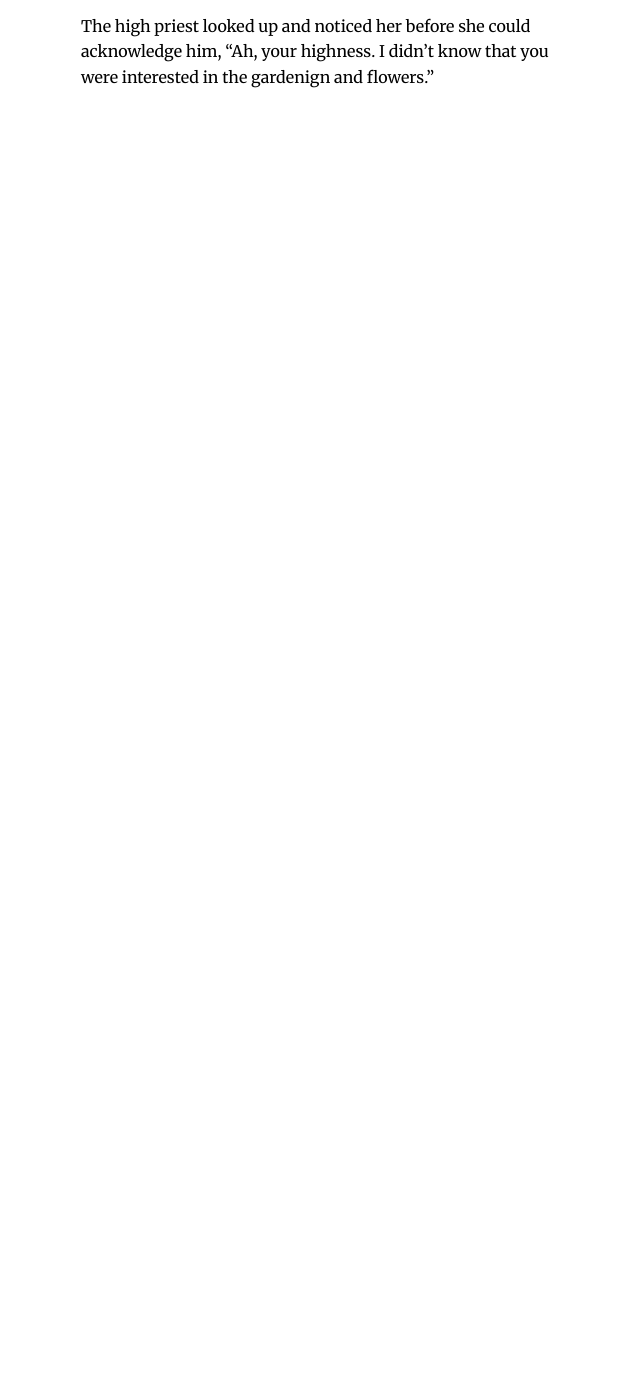
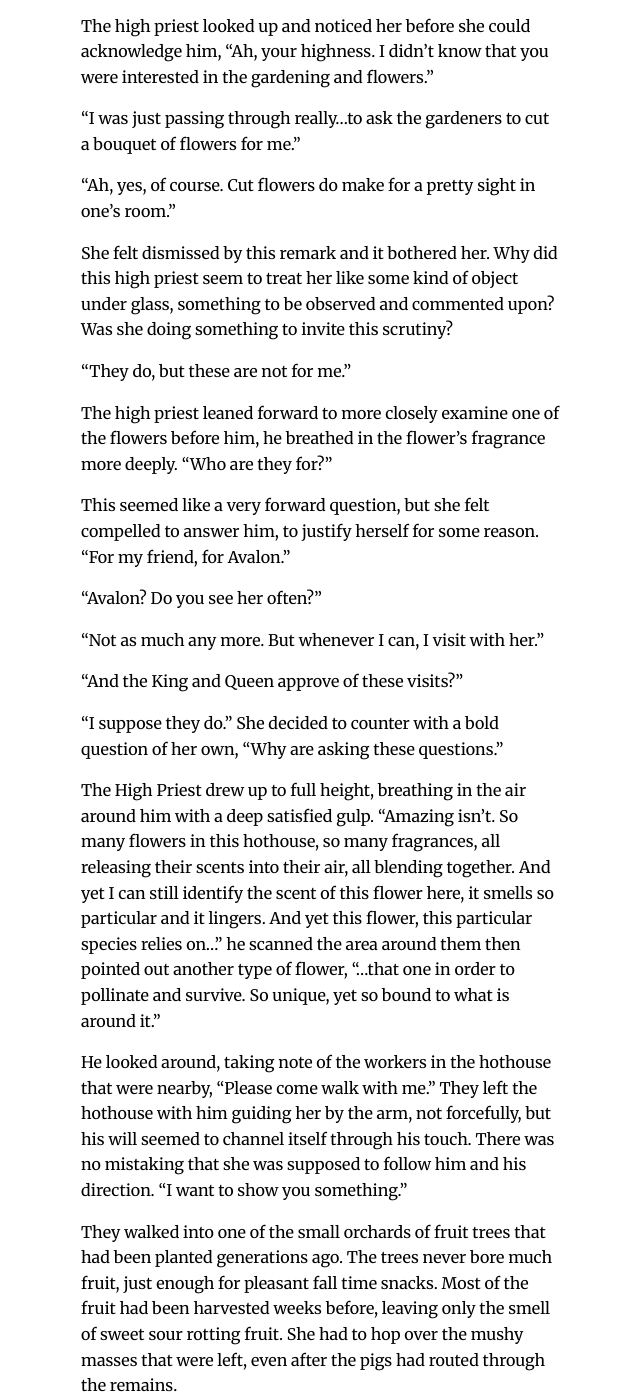
Before and after one commit to brodieaustin/avalon-novel, a Jekyll site: the page built from index.markdown, in a window 1280 px wide and 1400 px high, scrolled down 34064 px. Shown: the whole window, without its empty margins (319-959 px from the left). Built offline with Jekyll 4.4.1, drawn with Linux system fonts in a browser that asks for light colours; our own code applies the rules of GitHub Pages for plain Markdown files; before the commit the page ends 34186 px from its top, so only the background shows below that; some of the changed text lies outside the part shown.

Commit message:
progress for 11/07/2021. 10977 words.

```diff
--- a/index.markdown
+++ b/index.markdown
@@ -666,4 +666,58 @@ She entered through the metal and glass door, letting the heat and humidity insi
 
 The princess told the gardener she would return and walked closer to the figure, who she realized was the High Priest. She would not have assumed that a person like this would be admiring flowers the way he was.
 
-The high priest looked up and noticed her before she could acknowledge him, "Ah, your highness. I didn't know that you were interested in the gardenign and flowers."
+The high priest looked up and noticed her before she could acknowledge him, "Ah, your highness. I didn't know that you were interested in the gardening and flowers."
+
+"I was just passing through really...to ask the gardeners to cut a bouquet of flowers for me."
+
+"Ah, yes, of course. Cut flowers do make for a pretty sight in one's room."
+
+She felt dismissed by this remark and it bothered her. Why did this high priest seem to treat her like some kind of object under glass, something to be observed and commented upon? Was she doing something to invite this scrutiny?
+
+"They do, but these are not for me."
+
+The high priest leaned forward to more closely examine one of the flowers before him, he breathed in the flower's fragrance more deeply. "Who are they for?"
+
+This seemed like a very forward question, but she felt compelled to answer him, to justify herself for some reason. "For my friend, for Avalon."
+
+"Avalon? Do you see her often?"
+
+"Not as much any more. But whenever I can, I visit with her."
+
+"And the King and Queen approve of these visits?"
+
+"I suppose they do." She decided to counter with a bold question of her own, "Why are asking these questions."
+
+The High Priest drew up to full height, breathing in the air around him with a deep satisfied gulp. "Amazing isn't. So many flowers in this hothouse, so many fragrances, all releasing their scents into their air, all blending together. And yet I can still identify the scent of this flower here, it smells so particular and it lingers. And yet this flower, this particular species relies on..." he scanned the area around them then pointed out another type of flower, "...that one in order to pollinate and survive. So unique, yet so bound to what is around it."
+
+He looked around, taking note of the workers in the hothouse that were nearby, "Please come walk with me." They left the hothouse with him guiding her by the arm, not forcefully, but his will seemed to channel itself through his touch. There was no mistaking that she was supposed to follow him and his direction. "I want to show you something."
+
+They walked into one of the small orchards of fruit trees that had been planted generations ago. The trees never bore much fruit, just enough for pleasant fall time snacks. Most of the fruit had been harvested weeks before, leaving only the smell of sweet sour rotting fruit. She had to hop over the mushy masses that were left, even after the pigs had routed through the remains.
+
+Another priest stood at the edge of the orchard, seemingly standing watch. The High Priest passed him without acknowleding him at all. The princess tried to catch the priests' attention, trying to get some piece of information to orient herself with. But, much like on the road before, the priest keep his eyes concealed, unmoved by whatever wild look of desperation might have passed her face.
+
+The walked to the center of the orchard. As they grew closer, she could hear faint groans. Then she saw the boy laying on his side, clutching his stomach, groaning. She tried to rush forward to tend to him, but the priest's firm hand held her back.
+
+"No, this is his punishment." She looked up at him. "Did you think he would be lashed or stoned. No, he is a priest, not a common criminal, but he needed to be punished."
+
+"What did you do to him?"
+
+"He was made to eat these rotted apples until I deemed he had enough."
+
+"But he's sick now. He looks miserable."
+
+"Yes and hopefully this young boy will carry this lesson forward with him."
+
+"And that lesson is?"
+
+"As priests, we are of this world, but not a part of it. We stand a part from it. And must not break that vow."
+
+"Why is this code so important? What does it matter?"
+
+"That is a question that I cannot answer here. But I will say this. When I look at you, I see a young person, on the verge of adulthood, full of so much potential..."
+
+She must have given him a surprised look, because he stopped and added. "Yes, princess, I see potential in you, potential to be a great monarch, a wise ruler. But I also see currents in you that trouble me. I would never want the monarchy and priesthood to come into conflict. That would upset long standing understanding. You, this boy, even Avalon, yes, your precious Avalon, all have a role to play in that understanding, even though you don't realize it yet."
+
+"I can't say more, but know that your actions from today forward, have great import, more meaning than you may realize. So the next time you meet one of my priests in a forest clearing, do not invite him to picnic, no matter your personal feelings. Your personal feelings are like these rotted apples to a priest, only foul spoilings that will leave us sick and twisted, not like a priest at all. Do you understand?"
+
+The princes nodded, wincing slightly under his grip, which never loosened from her shoulder, and maybe even grew tighter as he delivered this speech or warning or threat to her.
```
